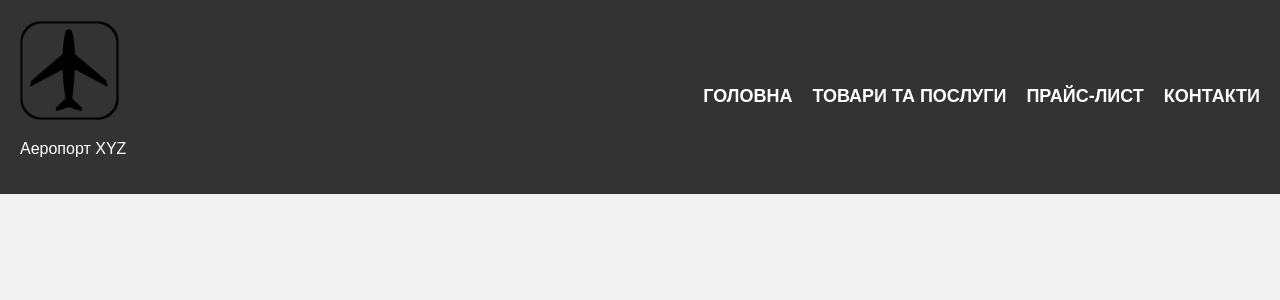
After one commit to kerrrusha/django-kpi-lab-4, a Flask app: template templates/base.html in a window 1280 px wide. The commit adds this page. Shown: the top 300 px of the page. Run offline with Flask 3, Linux system fonts and the light colour scheme; the template is opened without the code that fills it: most values are stand-ins (such as "Sample title", 1, 10 or a date in 2020).

Commit message:
added base template

```diff
--- a/static/styles/index.css
+++ b/static/styles/base.css
@@ -2,6 +2,9 @@ body {
     margin: 0;
     background-color: #f2f2f2;
     font-family: Arial, sans-serif;
+}
+
+main {
     padding: 20px;
 }
 
--- /dev/null
+++ b/templates/base.html
@@ -0,0 +1,34 @@
+<!doctype html>
+<html lang="en">
+<head>
+    <meta charset="UTF-8">
+    <meta name="viewport" content="width=device-width, user-scalable=no, initial-scale=1.0, maximum-scale=1.0, minimum-scale=1.0">
+    <meta http-equiv="X-UA-Compatible" content="ie=edge">
+
+    <title>{{ pageTitle }}</title>
+
+    <link rel="stylesheet" type="text/css" href="../static/styles/base.css">
+</head>
+<body>
+    <header>
+        <div class="logo">
+            <img src="../static/img/logo.png" alt="Logo">
+            <p>Аеропорт XYZ</p>
+        </div>
+        <nav>
+            <ul>
+                <li><a href="index">Головна</a></li>
+                <li><a href="offers">Товари та послуги</a></li>
+                <li><a href="pricelist">Прайс-лист</a></li>
+                <li><a href="contacts">Контакти</a></li>
+            </ul>
+        </nav>
+    </header>
+
+    <main>
+        {% block main %}
+
+        {% endblock %}
+    </main>
+</body>
+</html>
```
Also changed, not shown: other parts of static/styles/base.css (+47 -0 lines).
